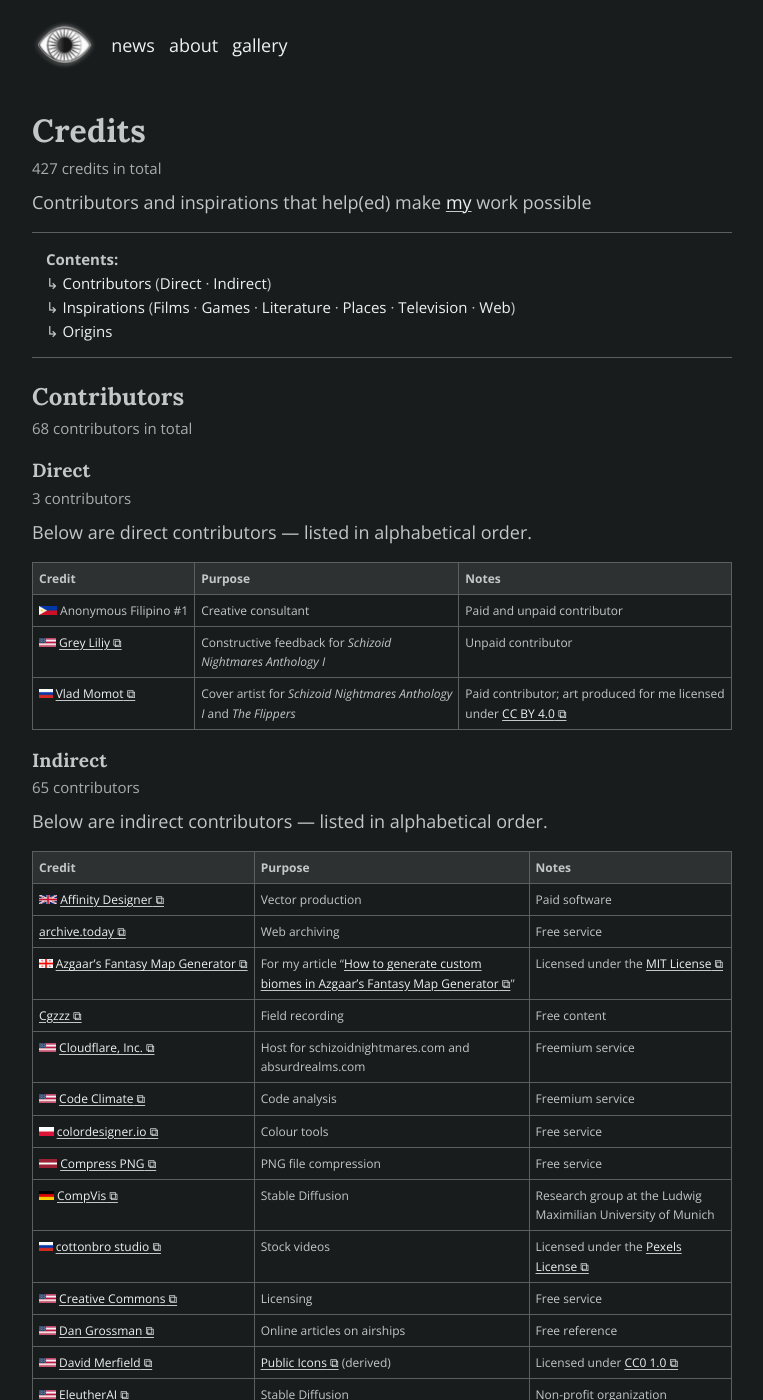
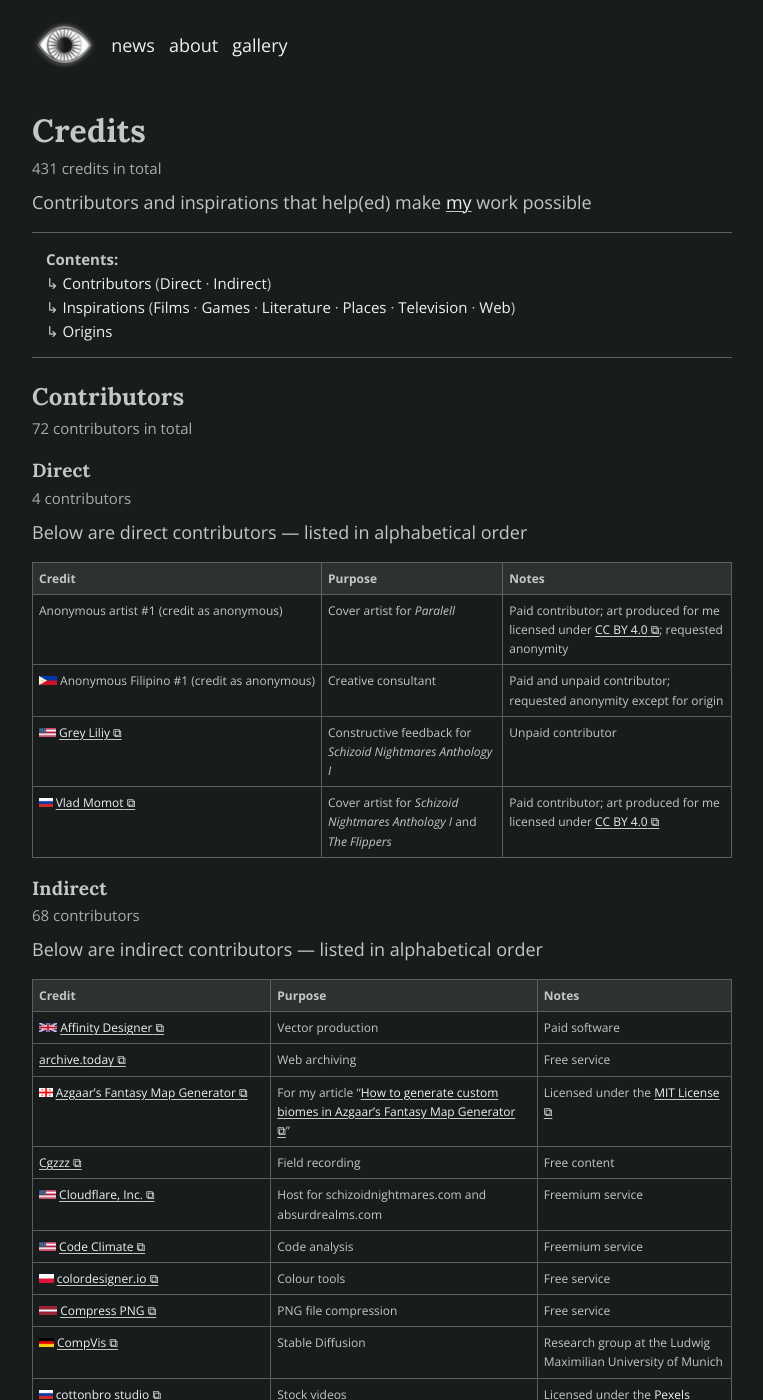
Before and after one commit to schizoidnightmares/schizoidnightmares.com, a Jekyll site: the page built from credits.md, in a window 1280 px wide and 1400 px high. Shown: the whole window, without its empty margins (258-1021 px from the left). Built offline with Jekyll 4.4.1, drawn with Linux system fonts in a browser that asks for light colours; some of the changed text lies outside the part shown.

Commit message:
adding contributors

```diff
--- a/_data/contributors.yaml
+++ b/_data/contributors.yaml
@@ -4,10 +4,15 @@
   usage: Vector production
   notes: Paid software
 
-- title: 'Anonymous Filipino #1'
+- title: 'Anonymous artist #1 (credit as anonymous)'
+  usage: Cover artist for <i>Paralell</i>
+  notes: Paid contributor; art produced for me licensed under <a href="https://creativecommons.org/licenses/by/4.0/" target="_blank">CC BY 4.0</a>; requested anonymity
+  direct: true
+
+- title: 'Anonymous Filipino #1 (credit as anonymous)'
   flag: ph
   usage: Creative consultant
-  notes: Paid and unpaid contributor
+  notes: Paid and unpaid contributor; requested anonymity except for origin
   direct: true
 
 - title: archive.today
@@ -103,6 +108,12 @@
   url: https://fontawesome.com/
   usage: Free icons (derived)
   notes: Free icons licensed under <a href="https://github.com/FortAwesome/Font-Awesome/blob/6.x/LICENSE.txt" target="_blank">CC BY 4.0</a>
+
+- title: Fontello
+  flag: il
+  url: https://fontello.com/
+  usage: Icon fonts generator
+  notes: Licensed under the <a href="https://github.com/fontello/fontello/blob/master/LICENSE" target="_blank">MIT License</a>
 
 - title: GarageBand
   flag: us
@@ -228,6 +239,12 @@
   url: http://cyreal.org/fonts/lora/
   usage: Font; used on schizoidnightmares.com and absurdrealms.com
   notes: Licensed under the <a href="http://cyreal.org/license/" target="_blank">OFL</a>
+
+- title: MAMP
+  flag: de
+  url: https://www.mamp.info/
+  usage: Local full-stack development
+  notes: Freemium software
 
 - title: MasterClass
   flag: us
@@ -373,6 +390,12 @@
   usage: Web development reference
   notes: Free service
 
+- title: UnifrakturMaguntia by J. Mach Wust
+  flag: ch
+  url: https://fonts.google.com/specimen/UnifrakturMaguntia
+  usage: Font; used on plotbible.com
+  notes: Licensed under the <a href="https://openfontlicense.org/open-font-license-official-text/" target="_blank">OFL</a>
+
 - title: Visual Studio Code
   flag: us
   url: https://code.visualstudio.com/
--- a/_data/flags.yaml
+++ b/_data/flags.yaml
@@ -15,6 +15,9 @@
 
 - title: ca
   country: Canada
+
+- title: ch
+  country: Switzerland
 
 - title: cl
   country: Chile
--- a/credits.md
+++ b/credits.md
@@ -1,11 +1,11 @@
 ---
 title: Credits
 description: Acknowledging sources that help(ed) make my work possible
-last_modified_at: November 26, 2024
+last_modified_at: December 6, 2024
 ---
 
 # Credits
-427 credits in total
+431 credits in total
 {: .cap}
 
 Contributors and inspirations that help(ed) make [my](/about/) work possible
@@ -24,22 +24,22 @@
 {: .toc}
 
 ## Contributors
-68 contributors in total
+72 contributors in total
 {: .cap}
 
 ### Direct
-3 contributors
+4 contributors
 {: .cap}
 
-Below are direct contributors — listed in alphabetical order.
+Below are direct contributors — listed in alphabetical order
 
 {% include contributors.html direct=1 %}
 
 ### Indirect
-65 contributors
+68 contributors
 {: .cap}
 
-Below are indirect contributors — listed in alphabetical order.
+Below are indirect contributors — listed in alphabetical order
 
 {% include contributors.html %}
 
@@ -47,7 +47,7 @@
 359 inspirations
 {: .cap}
 
-Below are my sources of inspiration — listed by type in alphabetical order.
+Below are my sources of inspiration — listed by type in alphabetical order
 
 ### Films
 134 inspirations
@@ -86,26 +86,26 @@
 {% include inspirations.html category='web' %}
 
 ## Origins
-53 origins
+54 origins
 {: .cap}
 
 The national origins of all credits
 
-{% include origin.html flag="us" perc="54.8" %}
-{% include origin.html flag="gb" perc="11.5" %}
+{% include origin.html flag="us" perc="54.3" %}
+{% include origin.html flag="gb" perc="11.4" %}
 {% include origin.html flag="ca" perc="4.4" %}
-{% include origin.html flag="de" perc="2.8" %}
+{% include origin.html flag="de" perc="3.0" %}
 {% include origin.html flag="fr" perc="1.9" %}
 {% include origin.html flag="ru" perc="1.9" %}
 {% include origin.html flag="ph" perc="1.6" %}
 {% include origin.html flag="au" perc="1.4" %}
 {% include origin.html flag="jp" perc="1.4" %}
 {% include origin.html flag="cn" perc="0.9" %}
+{% include origin.html flag="il" perc="0.9" %}
 {% include origin.html flag="nz" perc="0.9" %}
 {% include origin.html flag="es" perc="0.9" %}
 {% include origin.html flag="be" perc="0.7" %}
 {% include origin.html flag="cz" perc="0.7" %}
-{% include origin.html flag="il" perc="0.7" %}
 {% include origin.html flag="it" perc="0.7" %}
 {% include origin.html flag="pl" perc="0.7" %}
 {% include origin.html flag="kr" perc="0.7" %}
@@ -141,6 +141,7 @@
 {% include origin.html flag="rs" perc="0.2" %}
 {% include origin.html flag="sg" perc="0.2" %}
 {% include origin.html flag="za" perc="0.2" %}
+{% include origin.html flag="ch" perc="0.2" %}
 {% include origin.html flag="sy" perc="0.2" %}
 {% include origin.html flag="tr" perc="0.2" %}
 {% include origin.html flag="zw" perc="0.2" %}
```
Also changed, not shown: assets/images/flags/ch.jpg (added).
